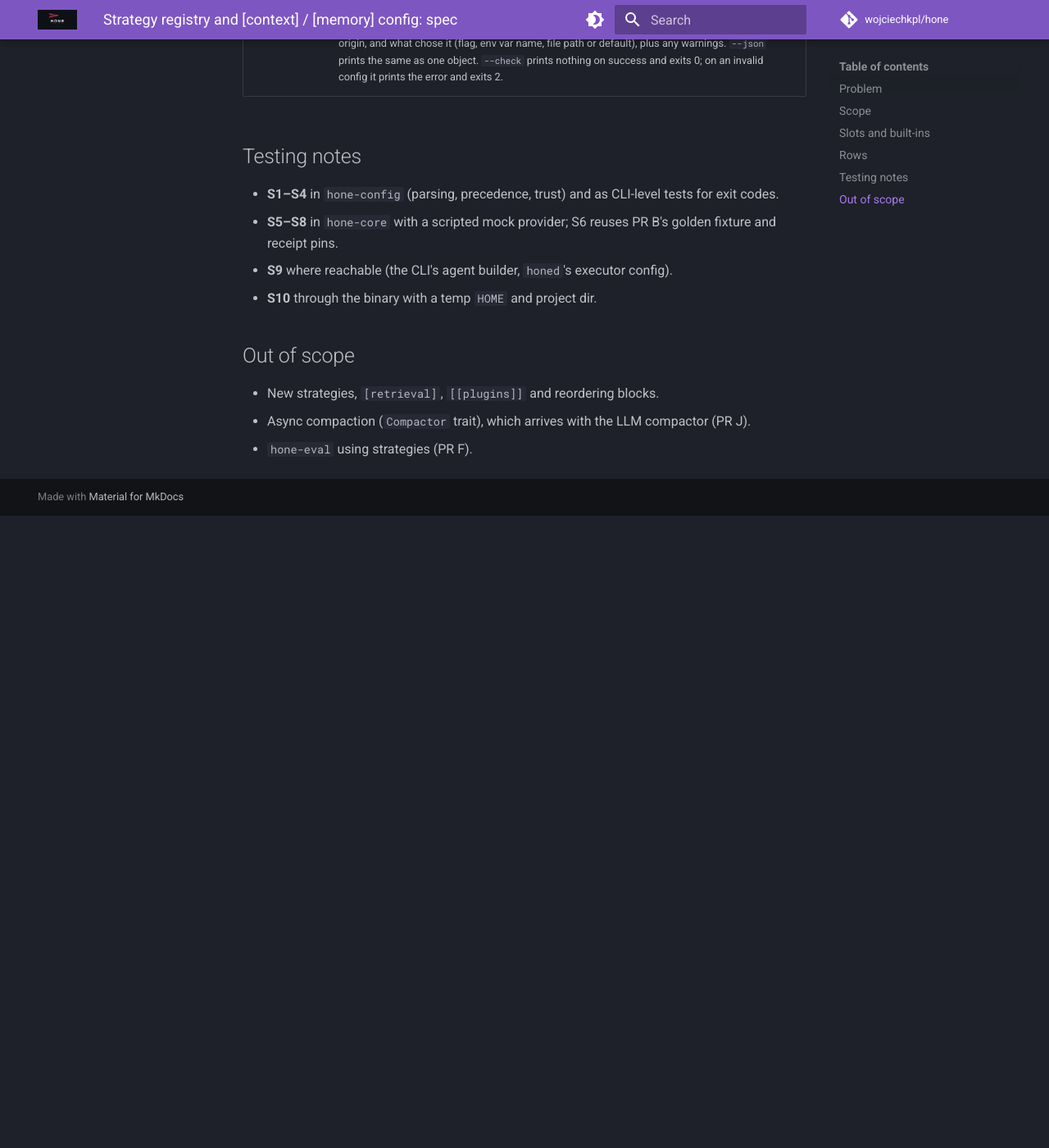
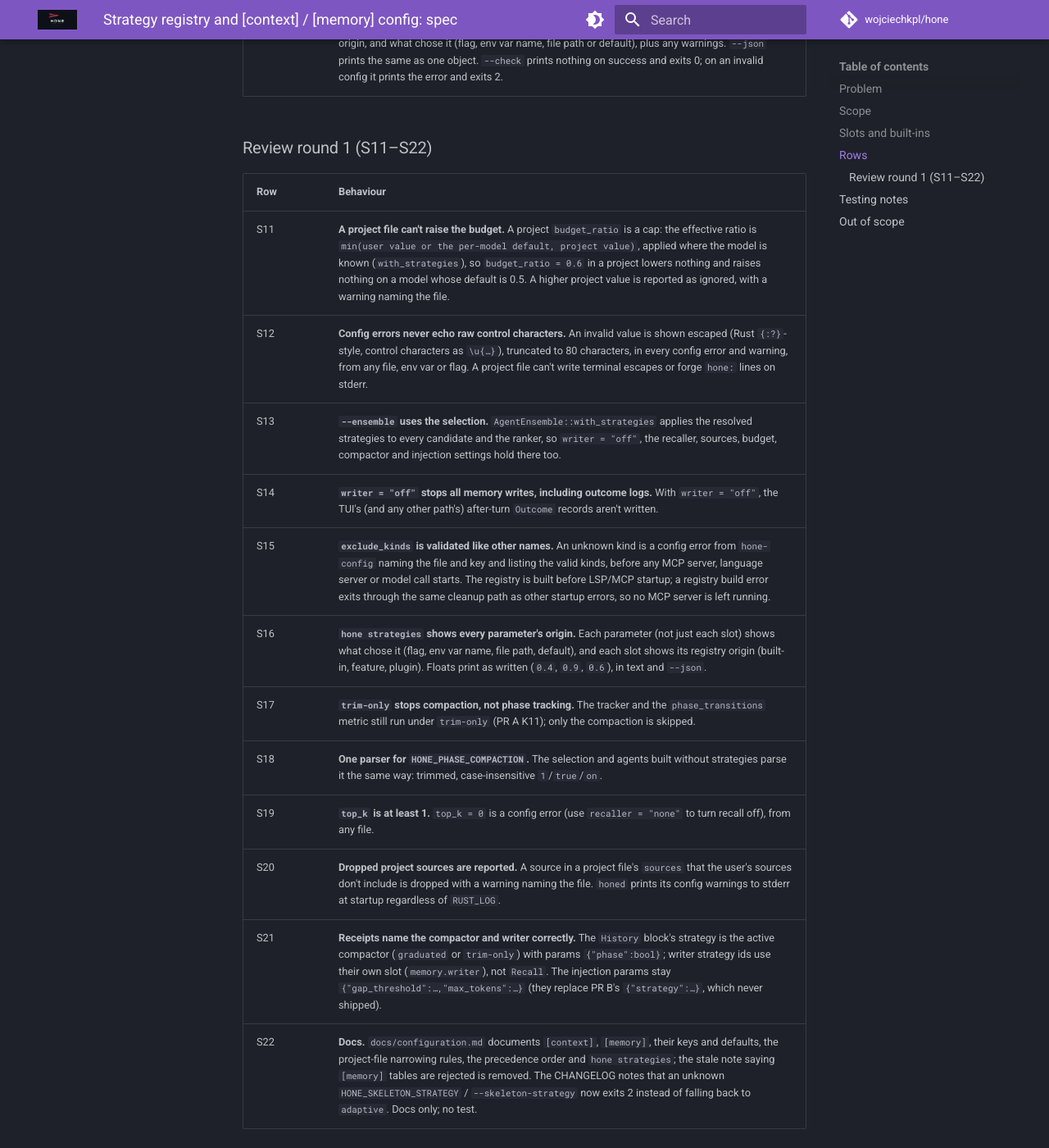
Before and after one commit to wojciechkpl/hone, an MkDocs documentation site: the page built from docs/plans/strategy-registry-spec.md, in a window 1280 px wide and 1400 px high, scrolled down 3176 px. Shown: the whole window at 82% size. Built offline with MkDocs 1.6.1 and Material for MkDocs 9.7.7, drawn with Linux system fonts in a browser that asks for light colours; comment, search, counter and statistics services are not loaded; before the commit the page ends 3805 px from its top, so only the background shows below that.

Commit message:
docs: strategy registry spec round 1 (S11–S22)

```diff
--- a/docs/plans/strategy-registry-spec.md
+++ b/docs/plans/strategy-registry-spec.md
@@ -54,6 +54,23 @@ flowchart LR
 | S9 | **The CLI and `honed` apply the selection.** The one-shot CLI, the TUI and `honed`'s executor build the selection from config, env and flags and call `with_strategies`. Today `honed` turns injection off; that stays its default (its built-in default `sources` omit `skeleton`), but its config can now turn it on. |
 | S10 | **`hone strategies [--json] [--check]`.** Prints each slot: the active strategy, its parameters, its origin, and what chose it (flag, env var name, file path or default), plus any warnings. `--json` prints the same as one object. `--check` prints nothing on success and exits 0; on an invalid config it prints the error and exits 2. |
 
+### Review round 1 (S11–S22)
+
+| Row | Behaviour |
+|---|---|
+| S11 | **A project file can't raise the budget.** A project `budget_ratio` is a cap: the effective ratio is `min(user value or the per-model default, project value)`, applied where the model is known (`with_strategies`), so `budget_ratio = 0.6` in a project lowers nothing and raises nothing on a model whose default is 0.5. A higher project value is reported as ignored, with a warning naming the file. |
+| S12 | **Config errors never echo raw control characters.** An invalid value is shown escaped (Rust `{:?}`-style, control characters as `\u{…}`), truncated to 80 characters, in every config error and warning, from any file, env var or flag. A project file can't write terminal escapes or forge `hone:` lines on stderr. |
+| S13 | **`--ensemble` uses the selection.** `AgentEnsemble::with_strategies` applies the resolved strategies to every candidate and the ranker, so `writer = "off"`, the recaller, sources, budget, compactor and injection settings hold there too. |
+| S14 | **`writer = "off"` stops all memory writes, including outcome logs.** With `writer = "off"`, the TUI's (and any other path's) after-turn `Outcome` records aren't written. |
+| S15 | **`exclude_kinds` is validated like other names.** An unknown kind is a config error from `hone-config` naming the file and key and listing the valid kinds, before any MCP server, language server or model call starts. The registry is built before LSP/MCP startup; a registry build error exits through the same cleanup path as other startup errors, so no MCP server is left running. |
+| S16 | **`hone strategies` shows every parameter's origin.** Each parameter (not just each slot) shows what chose it (flag, env var name, file path, default), and each slot shows its registry origin (built-in, feature, plugin). Floats print as written (`0.4`, `0.9`, `0.6`), in text and `--json`. |
+| S17 | **`trim-only` stops compaction, not phase tracking.** The tracker and the `phase_transitions` metric still run under `trim-only` (PR A K11); only the compaction is skipped. |
+| S18 | **One parser for `HONE_PHASE_COMPACTION`.** The selection and agents built without strategies parse it the same way: trimmed, case-insensitive `1`/`true`/`on`. |
+| S19 | **`top_k` is at least 1.** `top_k = 0` is a config error (use `recaller = "none"` to turn recall off), from any file. |
+| S20 | **Dropped project sources are reported.** A source in a project file's `sources` that the user's sources don't include is dropped with a warning naming the file. `honed` prints its config warnings to stderr at startup regardless of `RUST_LOG`. |
+| S21 | **Receipts name the compactor and writer correctly.** The `History` block's strategy is the active compactor (`graduated` or `trim-only`) with params `{"phase":bool}`; writer strategy ids use their own slot (`memory.writer`), not `Recall`. The injection params stay `{"gap_threshold":…,"max_tokens":…}` (they replace PR B's `{"strategy":…}`, which never shipped). |
+| S22 | **Docs.** `docs/configuration.md` documents `[context]`, `[memory]`, their keys and defaults, the project-file narrowing rules, the precedence order and `hone strategies`; the stale note saying `[memory]` tables are rejected is removed. The CHANGELOG notes that an unknown `HONE_SKELETON_STRATEGY` / `--skeleton-strategy` now exits 2 instead of falling back to `adaptive`. Docs only; no test. |
+
 ## Testing notes
 
 - **S1–S4** in `hone-config` (parsing, precedence, trust) and as CLI-level tests for exit codes.
```
